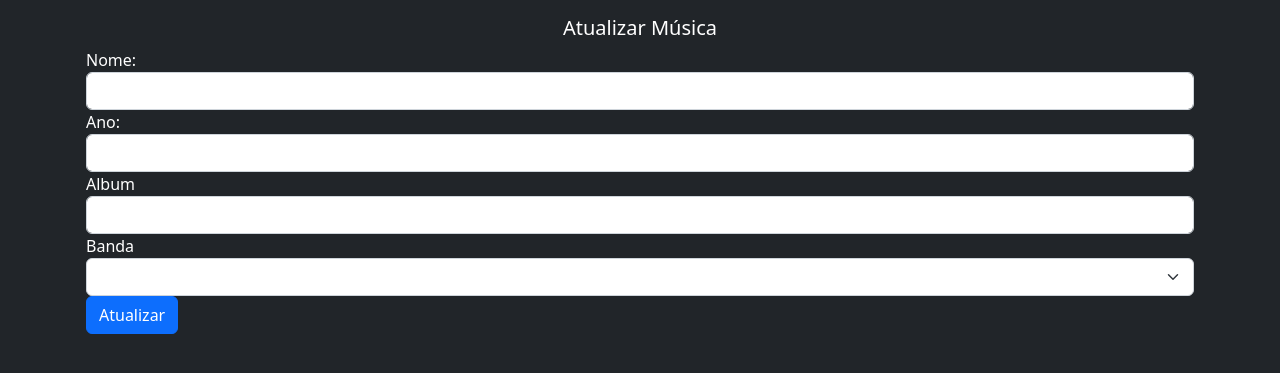
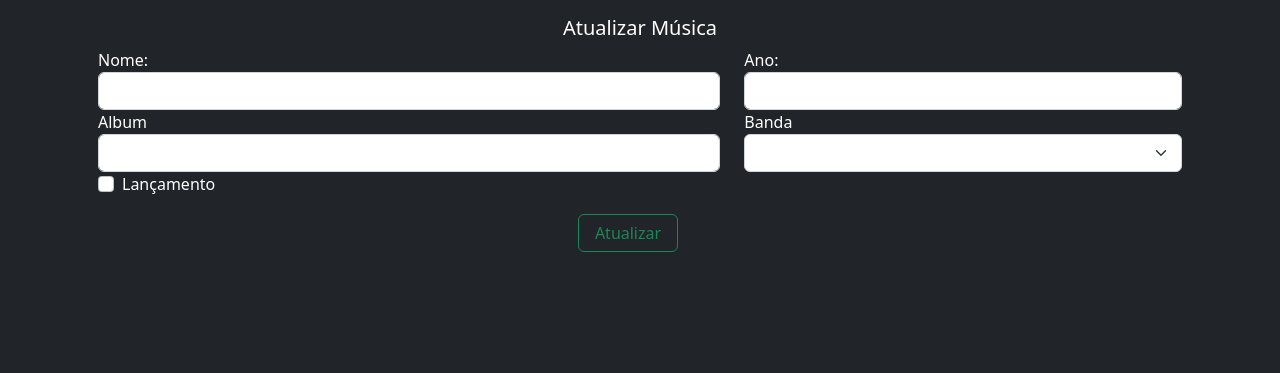
Before and after one commit to LucasAlt40/CrudBandasPHP, a PHP site: page /src/atualiza_musica_form.php?id=1 in a window 1280 px wide. Shown: the part 56-429 px from the top of the page. Run offline with PHP 8.4, Linux system fonts and the light colour scheme; lists and menus that the app fills with data are empty.

Commit message:
melhorias e correções

```diff
--- a/db/MusicasDao.php
+++ b/db/MusicasDao.php
@@ -33,24 +33,25 @@
             }
         }
 
-        public function atualizarMusica($nome, $ano, $album, $banda, $id) {
-            $sql = "CALL prc_update_musica(?, ?, ?, ?, ?)";
+        public function atualizarMusica($nome, $ano, $album, $banda, $lancamento, $id) {
+            $sql = "CALL prc_update_musica(?, ?, ?, ?, ?, ?)";
             try {
                 $stmt = $this->con->prepare($sql);
-                $stmt->execute([$nome, $ano, $album, $banda, $id]);
+                $stmt->execute([$nome, $ano, $album, $banda, $lancamento, $id]);
             } catch (PDOException $e) {
                 die("Não foi possivel atualizar a música." . $e->getMessage());
             }
         }
 
-        public function inserirMusica($nome, $ano, $album, $banda) {
-            $sql = "CALL prc_add_musica(?, ?, ?, ?)";
+        public function inserirMusica($nome, $ano, $album, $banda, $lancamento) {
+            $sql = "CALL prc_add_musica(?, ?, ?, ?, ?)";
             try {
                 $stmt = $this->con->prepare($sql);
                 $stmt->bindValue(1, $nome);
                 $stmt->bindValue(2, $ano);
                 $stmt->bindValue(3, $album);
                 $stmt->bindValue(4, $banda);
+                $stmt->bindValue(5, $lancamento);
                 $stmt->execute();
             } catch (PDOException $e) {
                 die("Não foi possivel adicionar a Musica. " . $e->getMessage());
@@ -58,7 +59,7 @@
         }
 
         public function deletarMusica($id) {
-            $sql = "DELETE FROM musicas WHERE id_musica=?";
+            $sql = "CALL prc_deletar_musica(?)";
             try {
               $stmt = $this->con->prepare($sql);
               $stmt->execute([$id]);
--- a/include/cabecalho.php
+++ b/include/cabecalho.php
@@ -12,7 +12,7 @@
   <header>
     <nav class="navbar navbar-expand-lg navbar-dark bg-dark">
       <div class="container-fluid">
-        <a class="navbar-brand" href="#">Musicfy</a>
+        <a class="navbar-brand" href="../public/index.php">Musicfy</a>
         <button class="navbar-toggler" type="button" data-bs-toggle="collapse" data-bs-target="#navbarNav" aria-controls="navbarNav" aria-expanded="false" aria-label="Toggle navigation">
           <span class="navbar-toggler-icon"></span>
         </button>
--- a/public/index.php
+++ b/public/index.php
@@ -1,7 +1,8 @@
 <?php
   include("../include/cabecalho.php");
 ?>
-  <h3>Bem vindo ao Musicfy</h3>
+    <h3>Bem vindo ao Musicfy</h3>
+    <p>Adicione músicas ou veja nossa biblioteca de músicas</p>
 <?php
   include("../include/rodape.php");
 ?>
--- a/src/atualiza_musica_form.php
+++ b/src/atualiza_musica_form.php
@@ -10,26 +10,35 @@
 
     $dao = new BandasDao();
     $lista_bandas = $dao->listarBandas();
+    if ($musica["lancamento"] == 1) {
+        $lancamento = "checked='checked'";
+    } else {
+        $lancamento = "";
+    }
+
 
 ?>
 
 <h5 class="text-center">Atualizar Música</h5>
-<form action="./musica/musica_atualiza.php" method="post">
+    <form action="./musica/musica_atualiza.php"  class="text-bg-dark container" method="post">
         <input type="hidden" id="id_musica" name="id_musica" value="<?=$musica["id_musica"]?>">
-  <div class="form-group">
-    <label for="NOME">Nome:</label>
-    <input type="text" class="form-control" id="nome_musica" name="nome_musica" value="<?=$musica["nome_musica"]?>">
+        <div class="row">
+            <div class="form-group col">
+                <label for="nome_musica">Nome:</label>
+                <input type="text" class="form-control" id="nome_musica" name="nome_musica" value="<?= $musica["nome_musica"] ?>">
             </div>
-  <div class="form-group">
-    <label for="ANO">Ano:</label>
-    <input type="number" class="form-control" id="ano_lancamento" name="ano_lancamento" maxLength="4" value="<?=$musica["ano_lancamento"]?>">
+            <div class="form-group col-md-5">
+                <label for="ano_lancamento">Ano:</label>
+                <input type="number" class="form-control" id="ano_lancamento" name="ano_lancamento" value="<?= $musica["ano_lancamento"] ?>" maxLength="4">
             </div>
-  <div class="form-group">
-    <label for="ALBUM">Album</label>
-    <input type="text" class="form-control" id="album" name="album" value="<?=$musica["album"]?>">
         </div>
-  <div class="form-group">
-    <label for="BANDA">Banda</label>
+        <div  class="row">
+            <div class="form-group col">
+                <label for="album">Album</label>
+                <input type="text" class="form-control" id="album" value="<?= $musica["album"] ?>" name="album">
+            </div>
+            <div class="form-group col-md-5">
+                <label for="banda">Banda</label>
                 <select class="form-select" id="banda" name="banda" aria-label="Default select example">
                     <?php
                     foreach($lista_bandas as $bandas) :
@@ -39,10 +48,18 @@
                     endforeach
                     ?>
                 </select>
-
             </div>
-
-  <button type="submit" class="btn btn-primary">Atualizar</button>
+            <div class="col-12">
+                <div class="form-check">
+                    <input class="form-check-input" type="checkbox" id="gridCheck" <?=$lancamento?> name="lancamento">
+                    <label class="form-check-label" for="gridCheck">
+                        Lançamento
+                    </label>
+                </div>
+            </div>
+            <div class="row">
+                <button type="submit" class="btn btn-outline-success" style="width: 100px; margin: 1rem auto" value="ins">Atualizar</button>
+            </div>
     </form>
 
 <?php
```
Also changed, not shown: db/script.sql (+9 -4 lines), src/banda_formulario.php (+8 -4 lines), src/musica/musica_atualiza.php (+6 -1 lines), src/musica/musica_insere.php (+6 -1 lines), src/musica_formulario.php (+19 -8 lines). Lines whose indentation alone changed are shown as unchanged.
